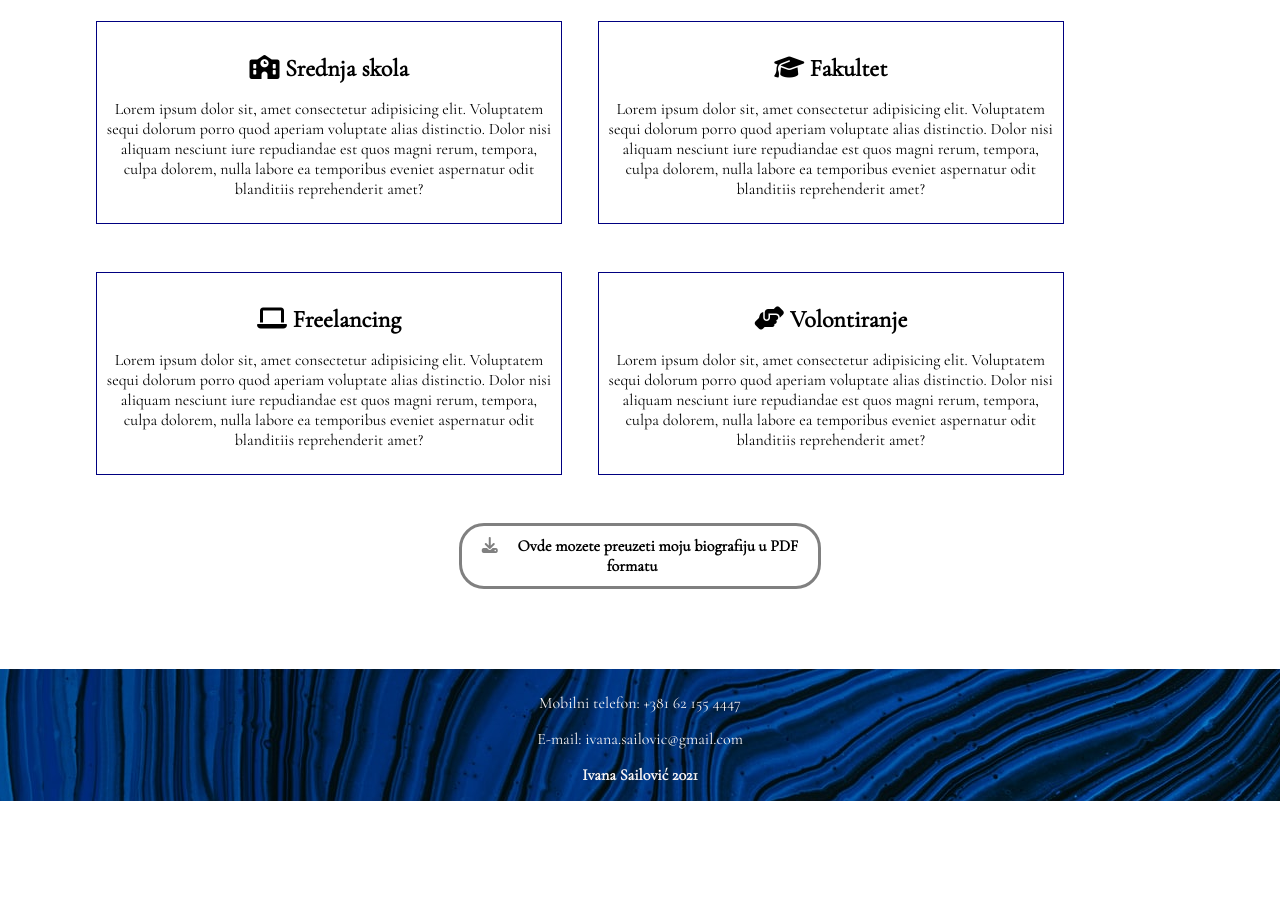
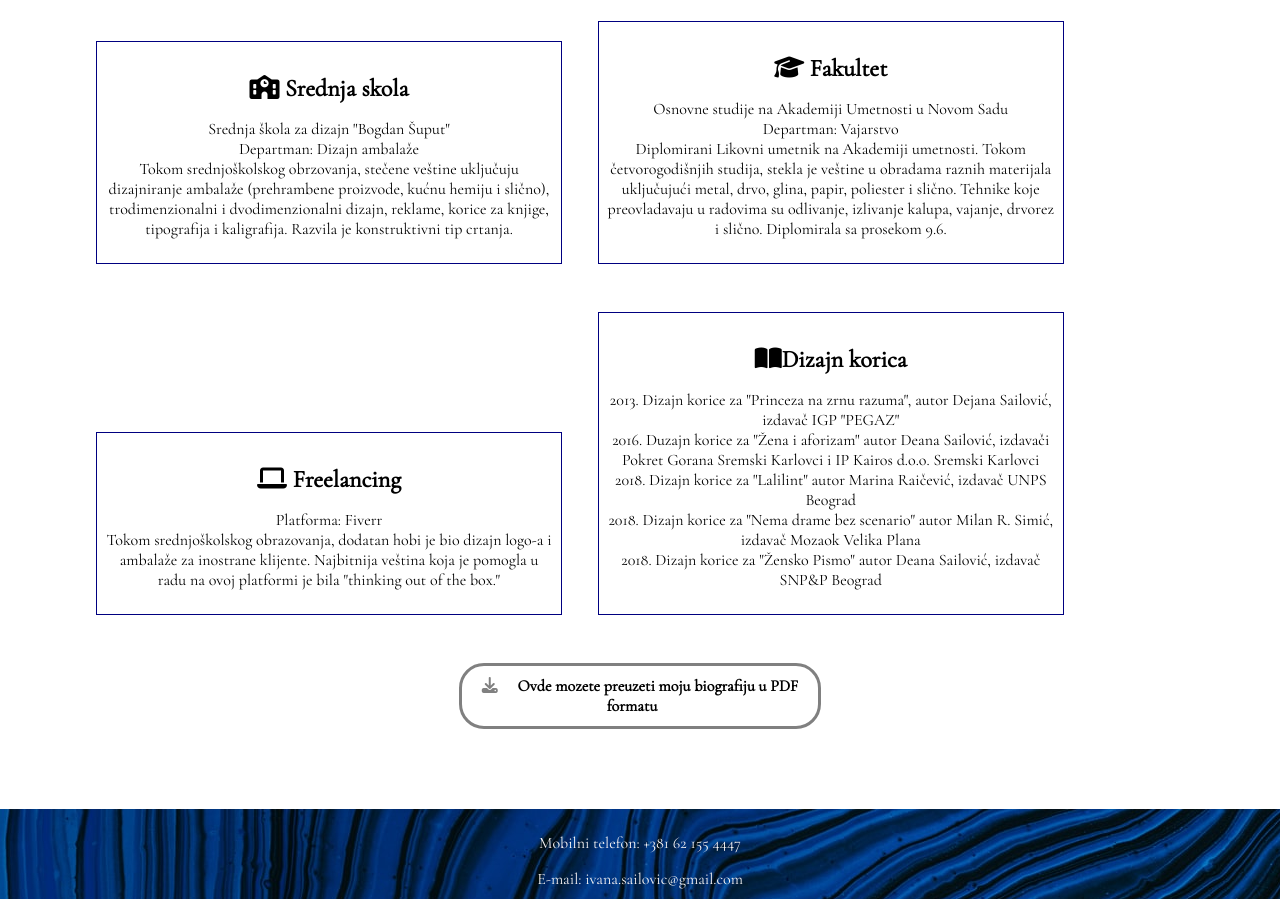
Before and after one commit to Sailovic/Ivana, a plain HTML site: page index.html in a window 1280 px wide. Shown: the part 2912-3811 px from the top of the page. Before the commit the page ends 3729 px from the top, so only its background shows below. Drawn offline with nearby package versions, Linux system fonts and the light colour scheme; a web font is replaced by a local one.

Commit message:
Update index.html
 Changed bio portion.

```diff
--- a/index.html
+++ b/index.html
@@ -102,41 +102,43 @@
         <div class="bio">
           <h4><i class="fas fa-school"></i> Srednja skola</h4>
           <p>
-            Lorem ipsum dolor sit, amet consectetur adipisicing elit. Voluptatem
-            sequi dolorum porro quod aperiam voluptate alias distinctio. Dolor
-            nisi aliquam nesciunt iure repudiandae est quos magni rerum,
-            tempora, culpa dolorem, nulla labore ea temporibus eveniet
-            aspernatur odit blanditiis reprehenderit amet?
+            Srednja škola za dizajn "Bogdan Šuput"<br>
+            Departman: Dizajn ambalaže <br>
+            Tokom srednjoškolskog obrzovanja, stečene veštine uključuju dizajniranje ambalaže
+            (prehrambene proizvode, kućnu hemiju i slično), trodimenzionalni i
+            dvodimenzionalni dizajn, reklame, korice za knjige, tipografija i
+            kaligrafija. Razvila je konstruktivni tip crtanja.
+
           </p>
         </div>
         <div class="bio">
           <h4><i class="fas fa-graduation-cap"></i> Fakultet</h4>
           <p>
-            Lorem ipsum dolor sit, amet consectetur adipisicing elit. Voluptatem
-            sequi dolorum porro quod aperiam voluptate alias distinctio. Dolor
-            nisi aliquam nesciunt iure repudiandae est quos magni rerum,
-            tempora, culpa dolorem, nulla labore ea temporibus eveniet
-            aspernatur odit blanditiis reprehenderit amet?
+            Osnovne studije na Akademiji Umetnosti u Novom Sadu<br>
+            Departman: Vajarstvo <br>
+            Diplomirani Likovni umetnik na Akademiji umetnosti.
+            Tokom četvorogodišnjih studija, stekla je veštine u obradama raznih materijala uključujući metal, drvo, glina, papir, poliester i slično.
+            Tehnike koje preovladavaju u radovima su odlivanje, izlivanje kalupa, vajanje, drvorez i slično. Diplomirala sa prosekom 9.6.
+
           </p>
         </div>
         <div class="bio">
           <h4><i class="fas fa-laptop"></i> Freelancing</h4>
           <p>
-            Lorem ipsum dolor sit, amet consectetur adipisicing elit. Voluptatem
-            sequi dolorum porro quod aperiam voluptate alias distinctio. Dolor
-            nisi aliquam nesciunt iure repudiandae est quos magni rerum,
-            tempora, culpa dolorem, nulla labore ea temporibus eveniet
-            aspernatur odit blanditiis reprehenderit amet?
+            Platforma: Fiverr <br>
+            Tokom srednjoškolskog obrazovanja, dodatan hobi je bio dizajn logo-a i ambalaže za inostrane klijente.
+            Najbitnija veština koja je pomogla u radu na ovoj platformi je bila "thinking out of the box."
           </p>
         </div>
         <div class="bio">
-          <h4><i class="fas fa-hands-helping"></i> Volontiranje</h4>
+          <h4><i class="fas fa-book-open"></i>Dizajn korica</h4>
           <p>
-            Lorem ipsum dolor sit, amet consectetur adipisicing elit. Voluptatem
-            sequi dolorum porro quod aperiam voluptate alias distinctio. Dolor
-            nisi aliquam nesciunt iure repudiandae est quos magni rerum,
-            tempora, culpa dolorem, nulla labore ea temporibus eveniet
-            aspernatur odit blanditiis reprehenderit amet?
+            2013. Dizajn korice za "Princeza na zrnu razuma", autor Dejana Sailović, izdavač IGP "PEGAZ" <br>
+            2016. Duzajn korice za "Žena i aforizam" autor Deana Sailović, izdavači Pokret Gorana Sremski Karlovci i IP Kairos d.o.o. Sremski Karlovci<br>
+            2018. Dizajn korice za "Lalilint" autor Marina Raičević, izdavač UNPS Beograd<br>
+            2018. Dizajn korice za "Nema drame bez scenario" autor Milan R. Simić, izdavač Mozaok Velika Plana <br>
+            2018. Dizajn korice za "Žensko Pismo" autor Deana Sailović, izdavač SNP&P Beograd<br>
+
           </p>
         </div>
 
```
